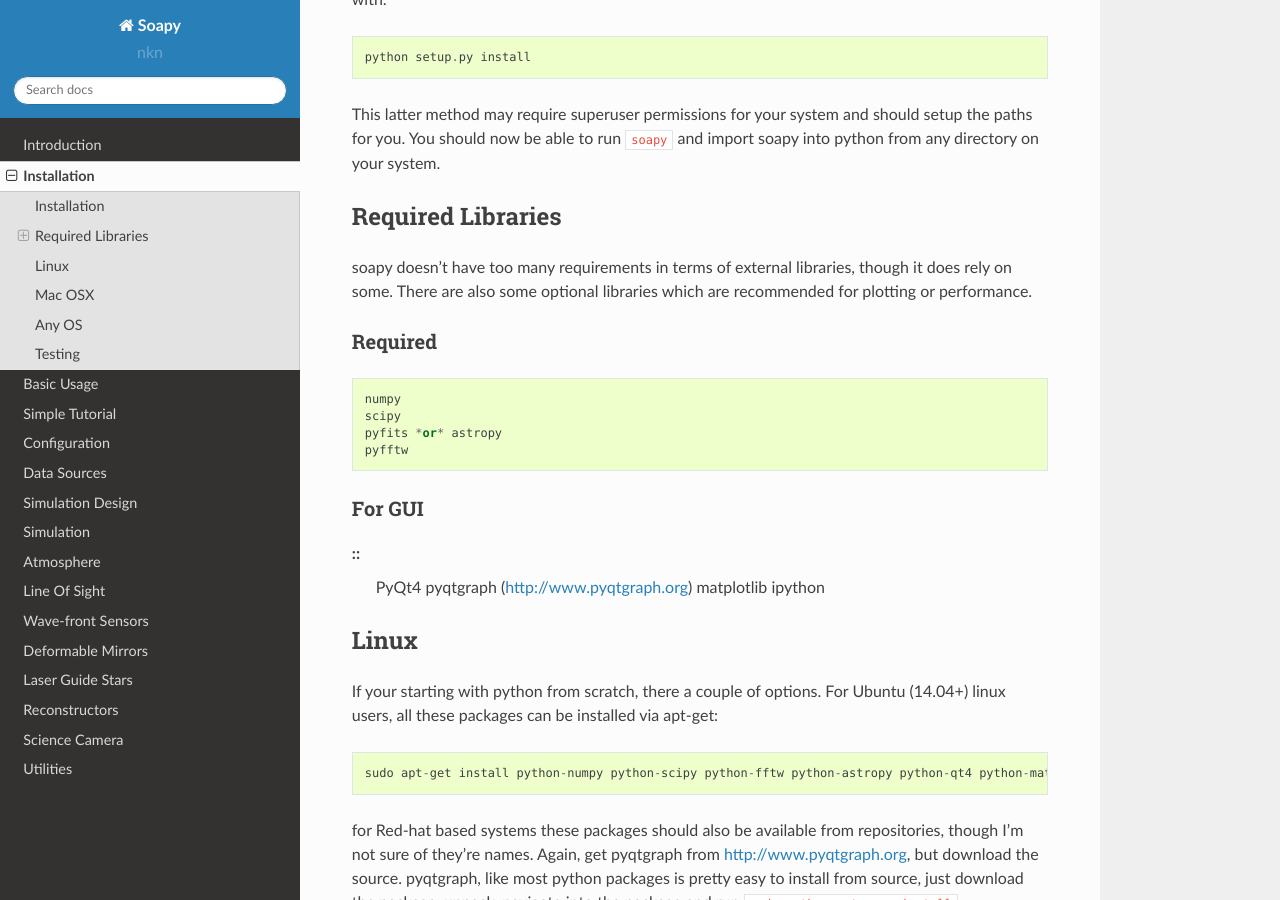
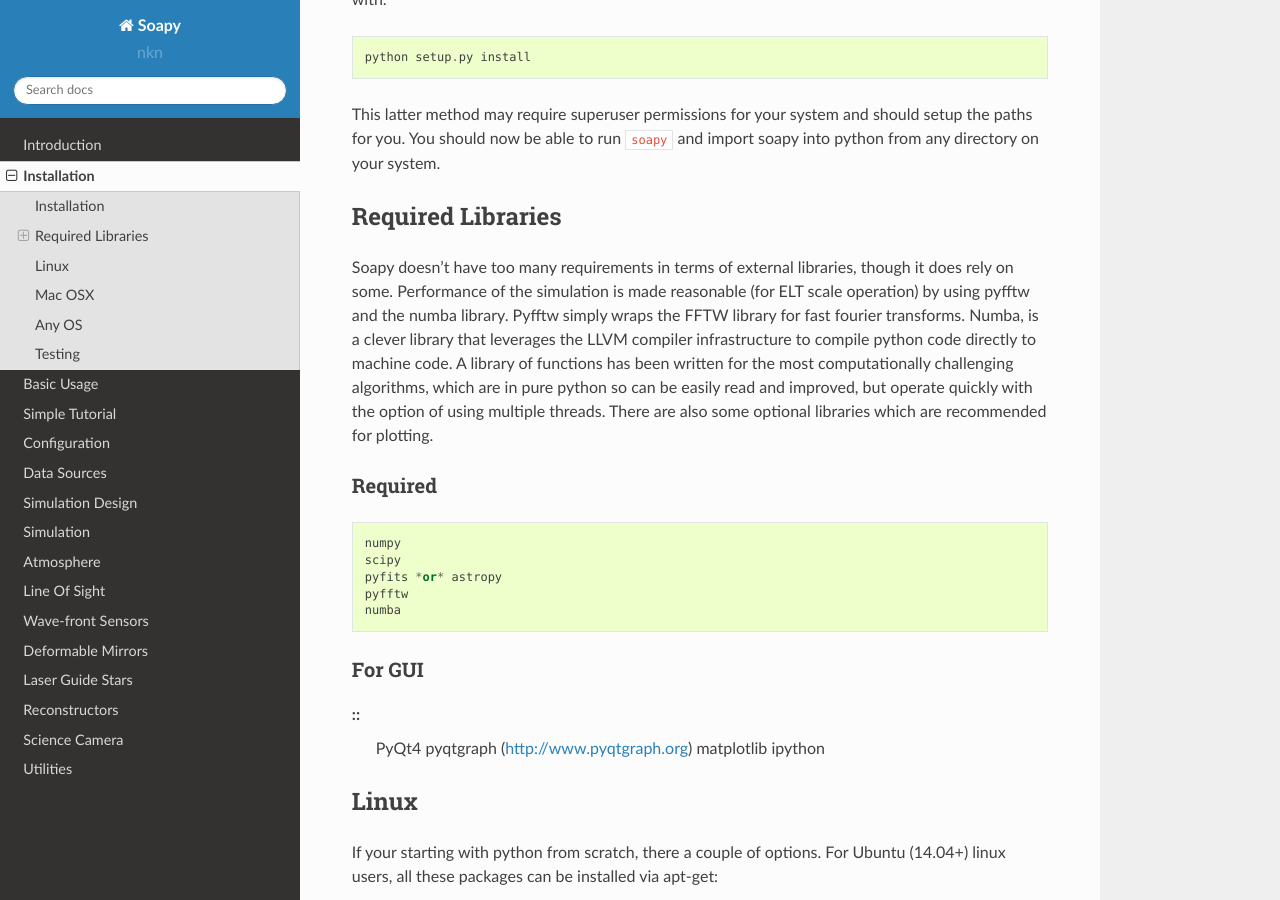
Before and after one commit to AOtools/soapy, a Sphinx documentation site: the page built from doc/source/install.rst, in a window 1280 px wide and 900 px high, scrolled down 845 px. Built offline with Sphinx 7.4.7 and the Read the Docs theme 2.0.0, drawn with Linux system fonts in a browser that asks for light colours; pages that are not in the unit, such as notebooks, are missing from menus.

Commit message:
Update docs for new version

```diff
--- a/doc/source/Configuration.rst
+++ b/doc/source/Configuration.rst
@@ -53,6 +53,12 @@ Deformable Mirror Parameters
 .. autoclass:: soapy.confParse.DmConfig
 	:members:
 
+Reconstructor Parameters
+------------------------
+
+.. autoclass:: soapy.confParse.ReconstructorConfig
+    :members:
+
 Science Camera Parameters
 -------------------------
 
--- a/doc/source/install.rst
+++ b/doc/source/install.rst
@@ -27,7 +27,7 @@ This latter method may require superuser permissions for your system and should
 Required Libraries
 ==================
 
-soapy doesn't have too many requirements in terms of external libraries, though it does rely on some. There are also some optional libraries which are recommended for plotting or performance.
+Soapy doesn't have too many requirements in terms of external libraries, though it does rely on some. Performance of the simulation is made reasonable (for ELT scale operation) by using pyfftw and the numba library. Pyfftw simply wraps the FFTW library for fast fourier transforms. Numba, is a clever library that leverages the LLVM compiler infrastructure to compile python code directly to machine code. A library of functions has been written for the most computationally challenging algorithms, which are in pure python so can be easily read and improved, but operate quickly with the option of using multiple threads.  There are also some optional libraries which are recommended for plotting.
 
 --------
 Required
@@ -39,6 +39,8 @@ Required
     scipy
     pyfits *or* astropy
     pyfftw
+    numba
+
 -------
 For GUI
 -------
```
